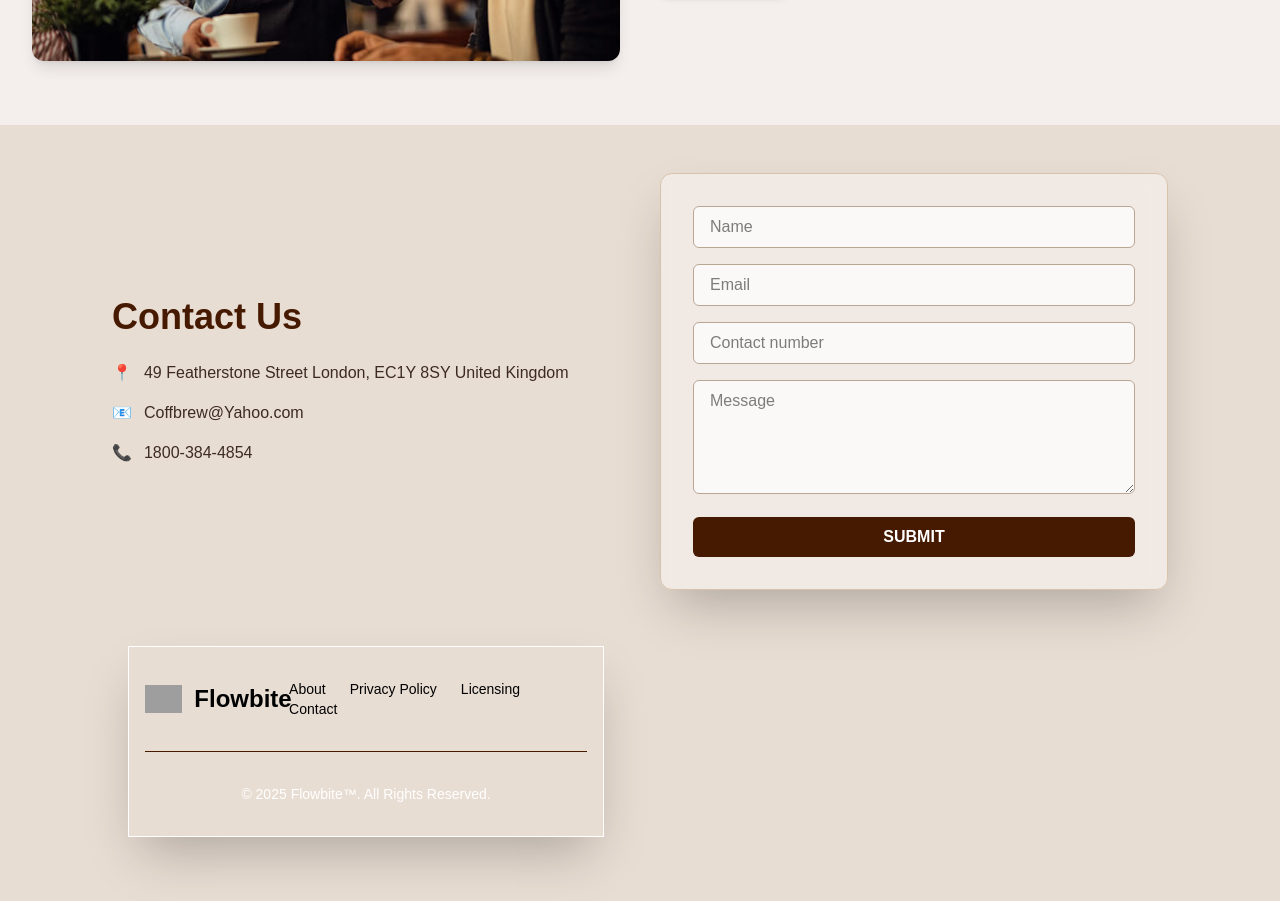
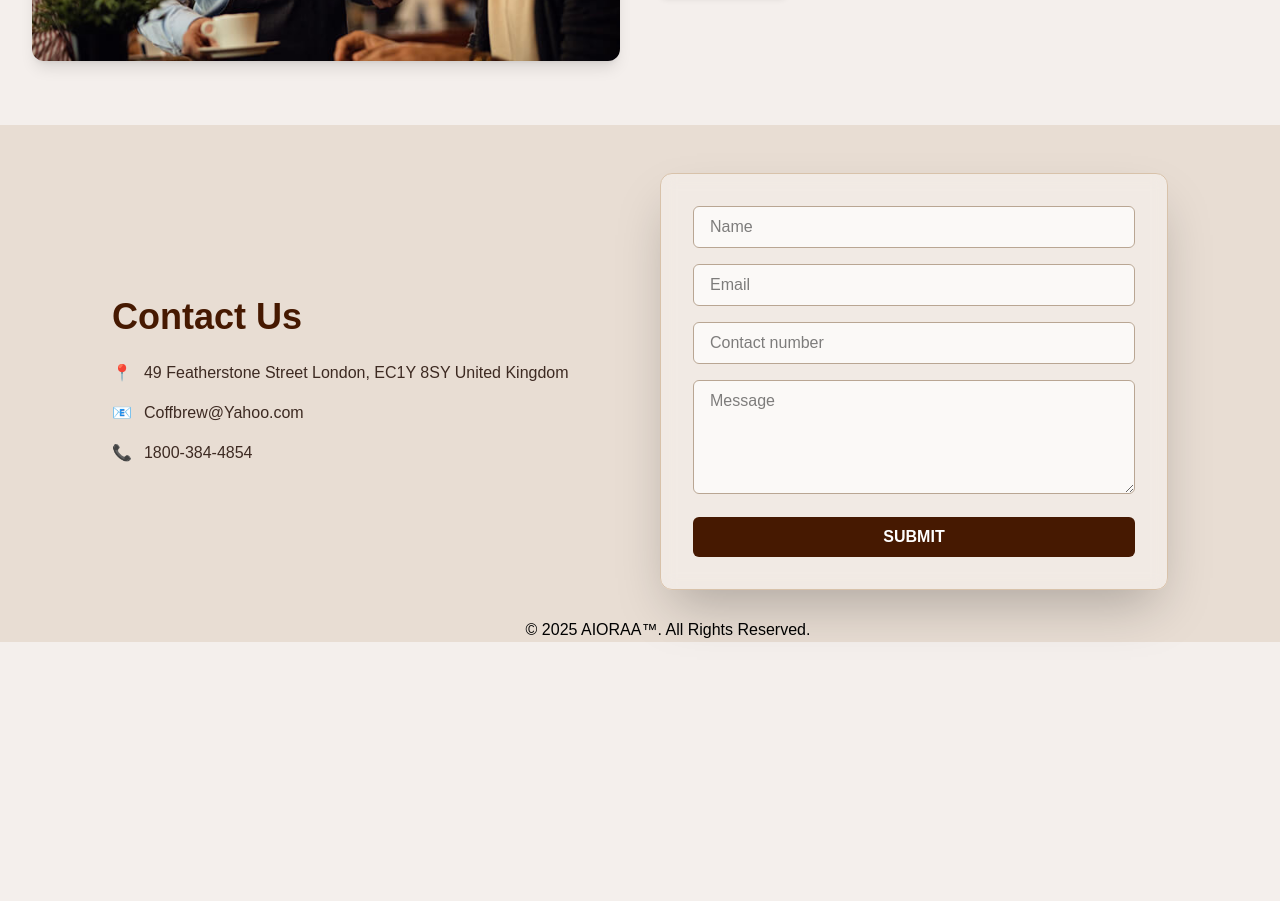
Before and after one commit to preetivithal2/CoFFee.., a Next.js app: page / in a window 1280 px wide. Shown: the part 3500-4401 px from the top of the page. After the commit the page ends 4170 px from the top, so only its background shows below. Built offline with nearby package versions, Linux system fonts and the light colour scheme; grey boxes are pictures that could not be loaded.

Commit message:
edit footer 2

```diff
--- a/app/_components/FooterContact.tsx
+++ b/app/_components/FooterContact.tsx
@@ -3,7 +3,7 @@ import Image from "next/image";
 
 export default function ContactFooter() {
   return (
-    <footer className="w-full bg-[#E8DDD3] py-12 px-4 md:px-12 lg:px-20 ">
+    <footer className="w-full bg-[#E8DDD3] pt-12 px-4 md:px-12 lg:px-20 ">
       <div className=" grid grid-cols-1 lg:grid-cols-2 gap-10 items-center mx-auto max-w-7xl px-2 sm:px-6 lg:px-8">
         {/* Left Content */}
         <div className="space-y-6">
@@ -58,68 +58,21 @@ export default function ContactFooter() {
             SUBMIT
           </button>
         </form>
-        {/* <div className="flex items-center flex-col justify-center"><hr className="my-6 border-default sm:mx-auto lg:my-8" />
-        <span className="block text-sm text-body text-amber-900 sm:text-center ">© 2025 <a href="https://flowbite.com/" className="hover:underline">Flowbite™</a>. All Rights Reserved.</span></div> */}
+      </div>
+      <div className="m-7 w-full">
+        <p className="text-black text-center">
+          © 2025{" "}
+          <a href="https://AIORAA.com/" className="hover:underline">
+            AIORAA™
+          </a>
+          . All Rights Reserved.
+        </p>
+        <span className="block text-sm text-body text-center ">
+
+        </span>
+      </div>
 
 
-
-   <footer className="bg-neutral-primary-soft rounded-base shadow-2xl border border-default m-4 ">
-      <div className="w-full max-w-screen-xl mx-auto p-4 md:py-8">
-
-        <div className="sm:flex sm:items-center sm:justify-between text-black">
-          <a
-            href="https://flowbite.com/"
-            className="flex items-center mb-4 sm:mb-0 space-x-3 rtl:space-x-reverse"
-          >
-            <img
-              src="https://flowbite.com/docs/images/logo.svg"
-              className="h-7"
-              alt="Flowbite Logo"
-            />
-            <span className="text-heading self-center text-2xl font-semibold whitespace-nowrap">
-              Flowbite
-            </span>
-          </a>
-
-          <ul className="flex flex-wrap items-center mb-6 text-sm font-medium text-body sm:mb-0">
-            <li>
-              <a href="#" className="hover:underline me-4 md:me-6">
-                About
-              </a>
-            </li>
-            <li>
-              <a href="#" className="hover:underline me-4 md:me-6">
-                Privacy Policy
-              </a>
-            </li>
-            <li>
-              <a href="#" className="hover:underline me-4 md:me-6">
-                Licensing
-              </a>
-            </li>
-            <li>
-              <a href="#" className="hover:underline">
-                Contact
-              </a>
-            </li>
-          </ul>
-        </div>
-
-        <hr className="my-6 border-amber-950 sm:mx-auto lg:my-8" />
-
-        <span className="block text-sm text-body text-center ">
-          © 2025{" "}
-          <a href="https://flowbite.com/" className="hover:underline">
-            Flowbite™
-          </a>
-          . All Rights Reserved.
-        </span>
-      </div>
-    </footer>
-
-
-
-      </div>
     </footer>
   );
 }
```
